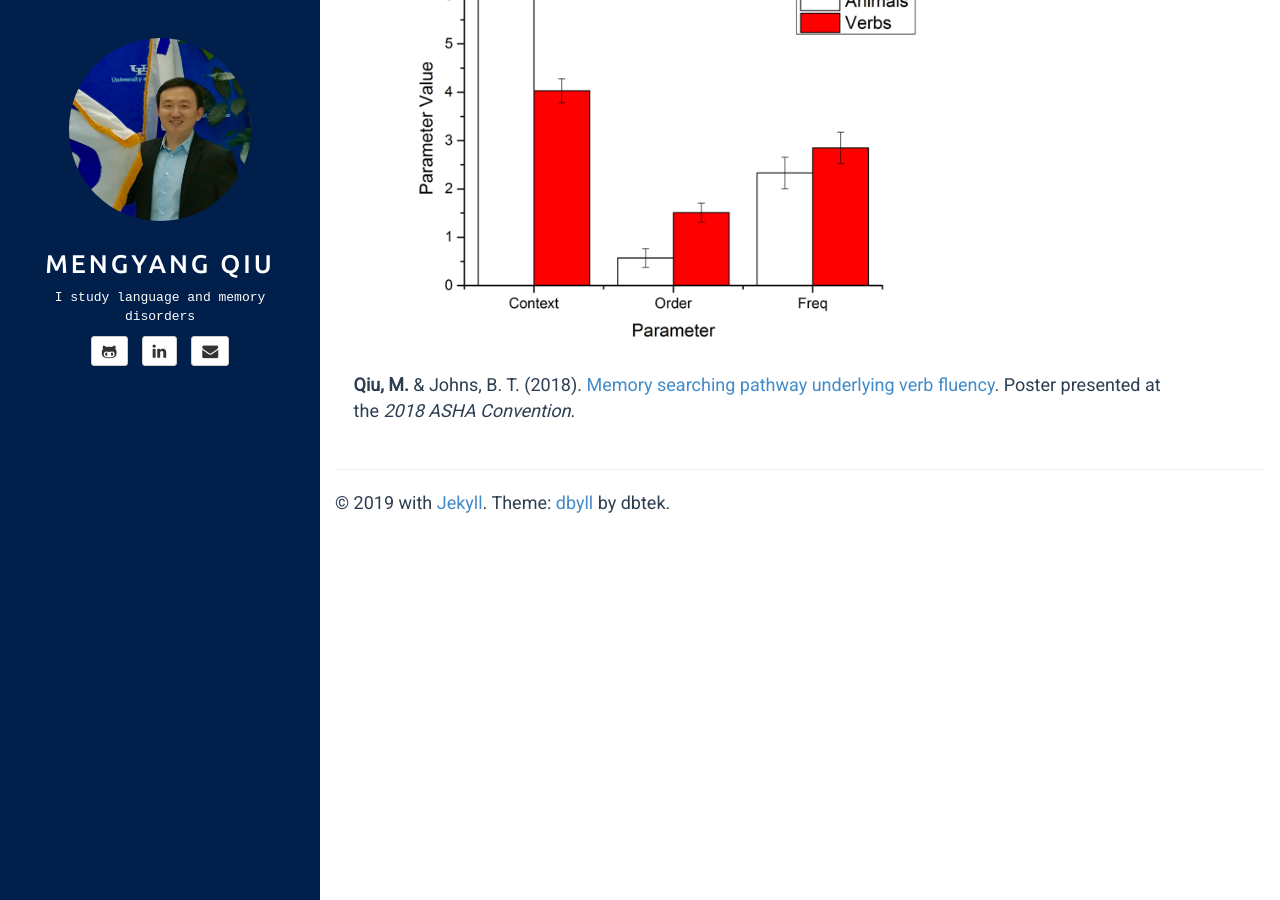
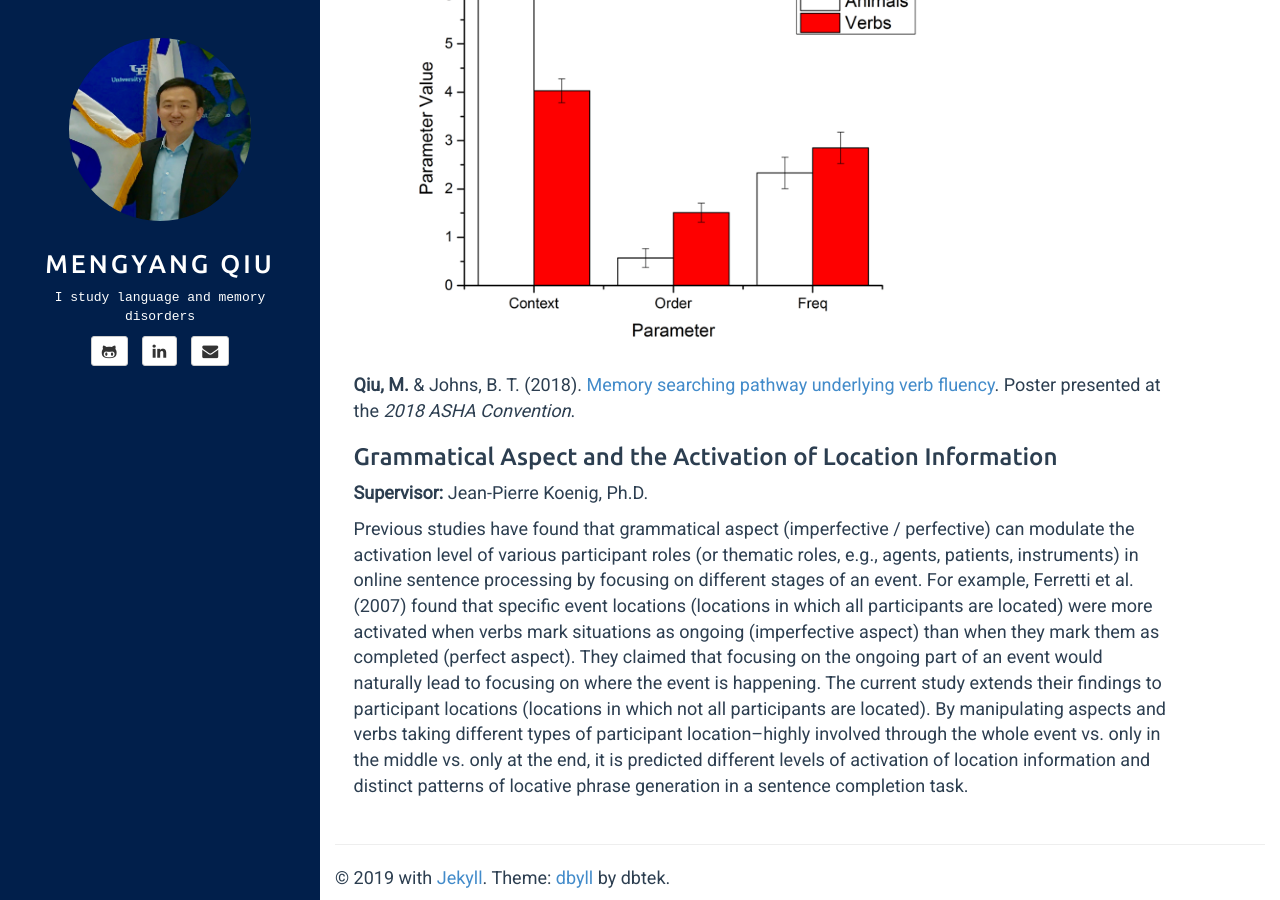
Before and after one commit to mengyangq/mengyangq.github.io, a Jekyll site: the page built from projects.html, in a window 1280 px wide and 900 px high, scrolled down 1514 px. Built offline with Jekyll 4.4.1, drawn with Linux system fonts in a browser that asks for light colours.

Commit message:
Update projects.md

```diff
--- a/_includes/projects.md
+++ b/_includes/projects.md
@@ -27,3 +27,8 @@
 <img src="../pub/vf.png" width="75%" height="75%">
 
 **Qiu, M.** & Johns, B. T. (2018). [Memory searching pathway underlying verb fluency](../pub/Qiu_Johns_ASHA_2018.pdf). Poster presented at the *2018 ASHA Convention*.
+
+### Grammatical Aspect and the Activation of Location Information
+**Supervisor:** Jean-Pierre Koenig, Ph.D.
+
+Previous studies have found that grammatical aspect (imperfective / perfective) can modulate the activation level of various participant roles (or thematic roles, e.g., agents, patients, instruments) in online sentence processing by focusing on different stages of an event. For example, Ferretti et al. (2007) found that specific event locations (locations in which all participants are located) were more activated when verbs mark situations as ongoing (imperfective aspect) than when they mark them as completed (perfect aspect). They claimed that focusing on the ongoing part of an event would naturally lead to focusing on where the event is happening. The current study extends their findings to participant locations (locations in which not all participants are located). By manipulating aspects and verbs taking different types of participant location--highly involved through the whole event vs. only in the middle vs. only at the end, it is predicted different levels of activation of location information and distinct patterns of locative phrase generation in a sentence completion task.
```
